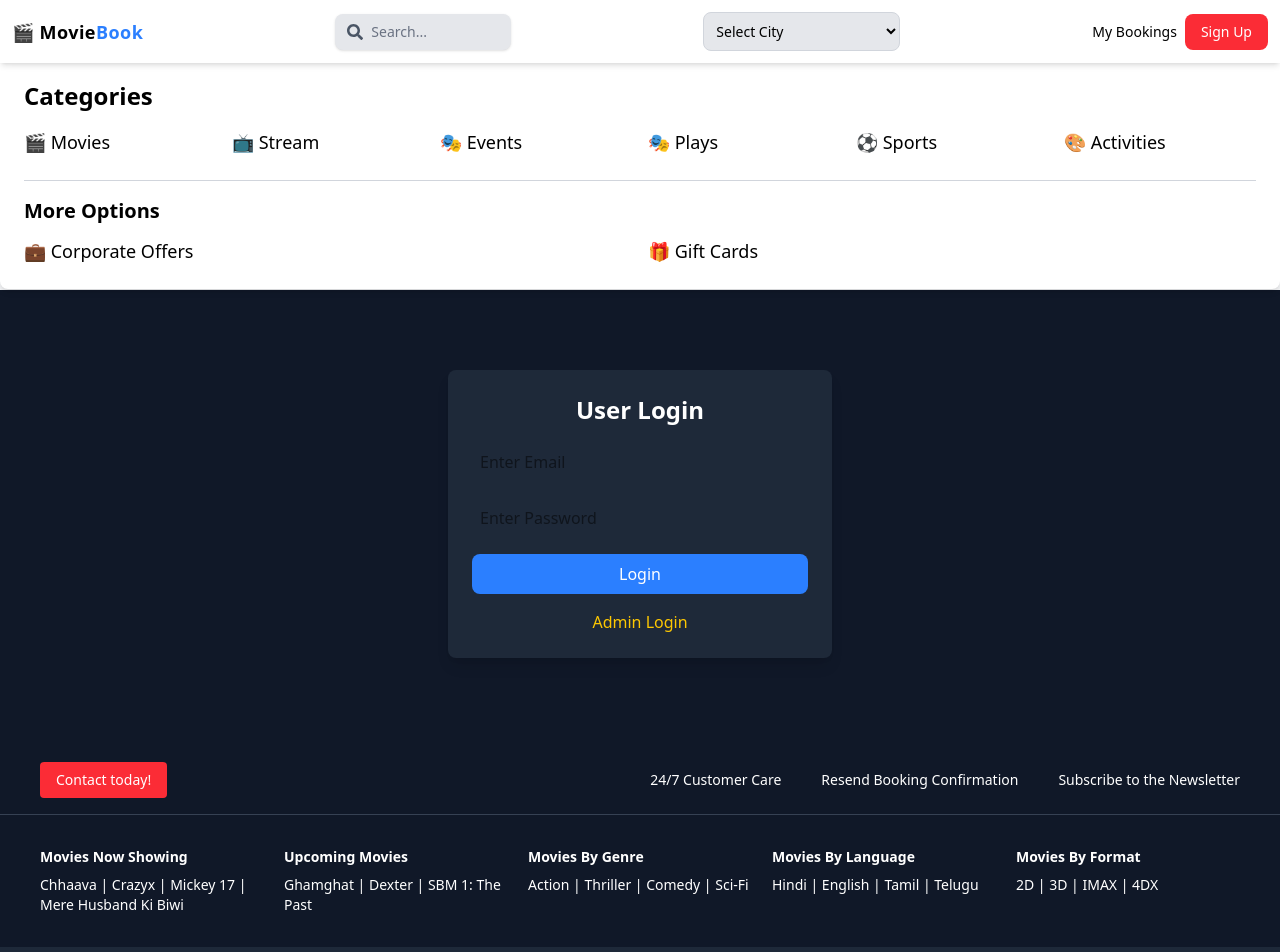
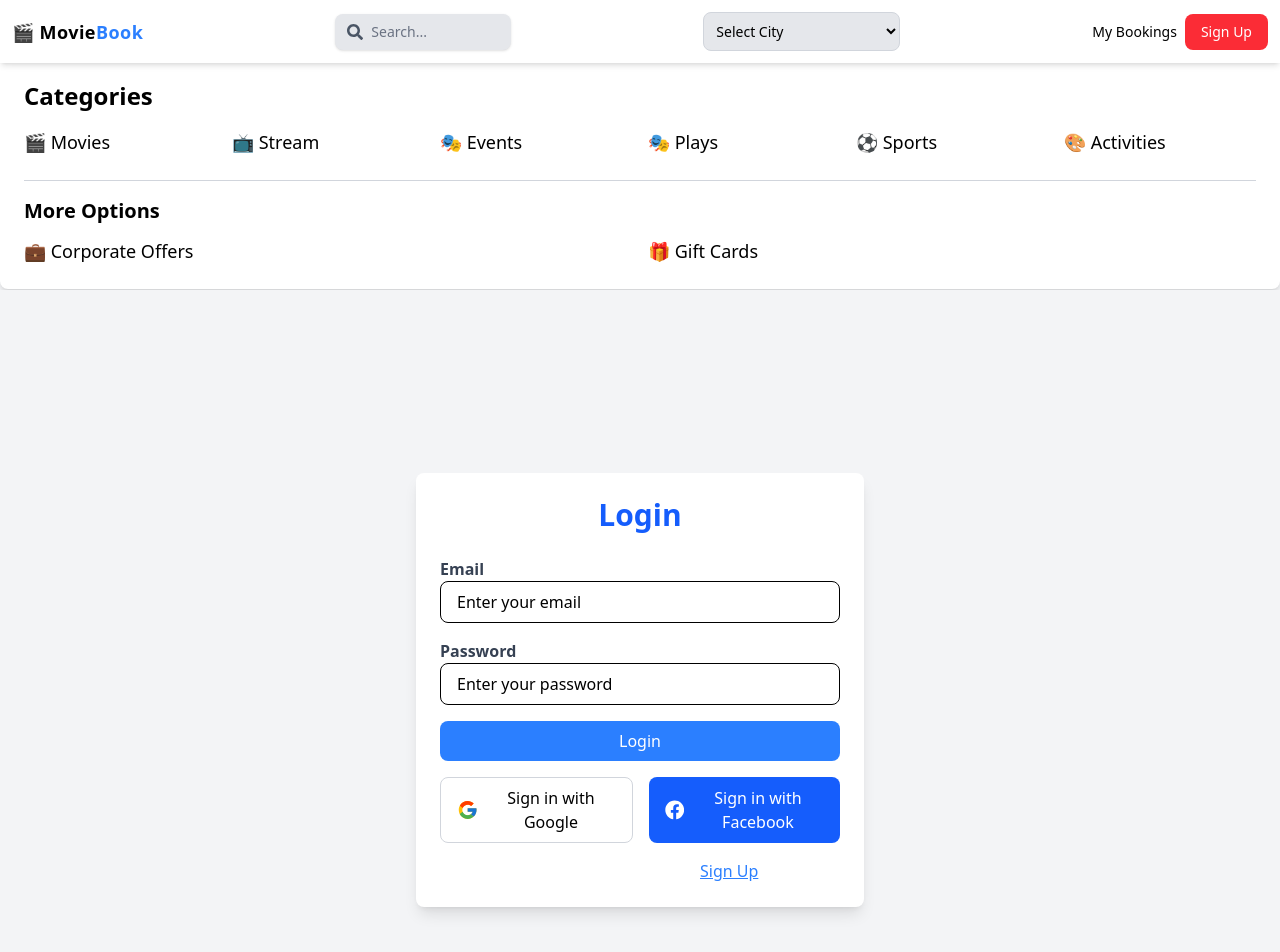
Before and after one commit to Pawan23Rathee/movie-showtime-app, a React (Vite) app: page /login in a window 1280 px wide. Shown: the top 952 px of the page. Built offline with nearby package versions, Linux system fonts and the light colour scheme.

Commit message:
Added Authantication in the login page Added Authantication in the register page

```diff
--- a/src/Pages/Login.jsx
+++ b/src/Pages/Login.jsx
@@ -1,42 +1,112 @@
 import React, { useState } from "react";
+import { FcGoogle } from "react-icons/fc";
+import { FaFacebook } from "react-icons/fa";
+import { auth, googleProvider, facebookProvider } from "../firebaseConfig";
+
+import { signInWithPopup, signOut } from "firebase/auth";
 
 const Login = () => {
-  const [isAdmin, setIsAdmin] = useState(false);
+  const [isLoggedIn, setIsLoggedIn] = useState(false);
+  const [isSignup, setIsSignup] = useState(false);
+  const [formData, setFormData] = useState({ email: "", password: "" });
+  const [user, setUser] = useState(null);
+
+  const handleLogin = () => {
+    if (formData.email && formData.password) {
+      setIsLoggedIn(true);
+    } else {
+      alert("Please enter email and password");
+    }
+  };
+
+  const handleGoogleLogin = async () => {
+    try {
+      const result = await signInWithPopup(auth, googleProvider);
+      setUser(result.user);
+      setIsLoggedIn(true);
+    } catch (error) {
+      console.error("Google Login Failed:", error);
+    }
+  };
+
+  const handleFacebookLogin = async () => {
+    try {
+      const result = await signInWithPopup(auth, facebookProvider);
+      setUser(result.user);
+      setIsLoggedIn(true);
+    } catch (error) {
+      console.error("Facebook Login Failed:", error);
+    }
+  };
+
+  const handleLogout = async () => {
+    await signOut(auth);
+    setUser(null);
+    setIsLoggedIn(false);
+  };
 
   return (
-    <div className="container mx-auto py-12 flex justify-center pt-20"> {/* Added pt-20 */}
-      <div className="bg-gray-800 p-6 rounded-lg shadow-lg w-96 text-white">
-        <h2 className="text-2xl font-bold text-center mb-4">
-          {isAdmin ? "Admin Login" : "User Login"}
-        </h2>
+    <div className="flex justify-center items-center min-h-screen bg-gray-100 p-4">
+      <div className="w-full max-w-md bg-white shadow-lg rounded-lg p-6">
+        {user ? (
+          <div className="text-center">
+            <img src={user.photoURL} alt="Profile" className="w-20 h-20 rounded-full mx-auto mb-4" />
+            <h2 className="text-xl font-bold text-gray-800">Welcome, {user.displayName}</h2>
+            <p className="text-gray-600">{user.email}</p>
+            <button onClick={handleLogout} className="mt-4 w-full bg-red-500 text-white px-4 py-2 rounded-lg hover:bg-red-600 transition">
+              Logout
+            </button>
+          </div>
+        ) : (
+          <>
+            <h2 className="text-3xl font-bold text-center text-blue-600 mb-6">{isSignup ? "Sign Up" : "Login"}</h2>
 
+            <div className="mb-4">
+              <label className="block text-gray-700 font-bold">Email</label>
               <input
-          type="text"
-          placeholder="Enter Email"
-          className="w-full p-2 rounded text-black mb-4"
+                type="email"
+                value={formData.email}
+                onChange={(e) => setFormData({ ...formData, email: e.target.value })}
+                className="w-full px-4 py-2 border border-black rounded-lg focus:outline-none focus:ring-2 focus:ring-blue-500 placeholder-black"
+                placeholder="Enter your email"
               />
+            </div>
+
+            <div className="mb-4">
+              <label className="block text-gray-700 font-bold">Password</label>
               <input
                 type="password"
-          placeholder="Enter Password"
-          className="w-full p-2 rounded text-black mb-4"
+                value={formData.password}
+                onChange={(e) => setFormData({ ...formData, password: e.target.value })}
+                className="w-full px-4 py-2 border border-black rounded-lg focus:outline-none focus:ring-2 focus:ring-blue-500 placeholder-black"
+                placeholder="Enter your password"
               />
+            </div>
 
-        <button className="w-full bg-blue-500 text-white py-2 rounded-lg hover:bg-blue-600">
-          {isAdmin ? "Login as Admin" : "Login"}
+            <button onClick={handleLogin} className="w-full bg-blue-500 text-white px-4 py-2 rounded-lg hover:bg-blue-700 transition">
+              {isSignup ? "Sign Up" : "Login"}
             </button>
 
-        {/* Toggle Between User & Admin Login */}
+            <div className="flex justify-center mt-4 space-x-4">
+              {/* Google Login Button */}
+              <button onClick={handleGoogleLogin} className="flex items-center justify-center w-full bg-white border border-gray-300 text-black rounded-lg px-4 py-2 hover:bg-gray-100 transition">
+                <FcGoogle className="text-2xl mr-2" /> Sign in with Google
+              </button>
+
+              {/* Facebook Login Button */}
+              <button onClick={handleFacebookLogin} className="flex items-center justify-center w-full bg-blue-600 text-white rounded-lg px-4 py-2 hover:bg-blue-800 transition">
+                <FaFacebook className="text-2xl mr-2" /> Sign in with Facebook
+              </button>
+            </div>
+
             <p className="text-center mt-4">
-          {isAdmin ? (
-            <button onClick={() => setIsAdmin(false)} className="text-yellow-400">
-              Switch to User Login
+              {isSignup ? "Already have an account?" : "Don't have an account?"}
+              <button onClick={() => setIsSignup(!isSignup)} className="text-blue-500 underline ml-1">
+                {isSignup ? "Login" : "Sign Up"}
               </button>
-          ) : (
-            <button onClick={() => setIsAdmin(true)} className="text-yellow-400">
-              Admin Login
-            </button>
+            </p>
+          </>
         )}
-        </p>
       </div>
     </div>
   );
--- a/src/firebase.jsx
+++ /dev/null
@@ -1,28 +0,0 @@
-import { initializeApp } from "firebase/app";
-import { getAuth } from "firebase/auth";
-
-const firebaseConfig = {
-  apiKey: "YOUR_API_KEY",
-  authDomain: "YOUR_PROJECT.firebaseapp.com",
-  projectId: "YOUR_PROJECT_ID",
-  storageBucket: "YOUR_PROJECT.appspot.com",
-  messagingSenderId: "YOUR_MESSAGING_SENDER_ID",
-  appId: "YOUR_APP_ID",
-};
-
-const app = initializeApp(firebaseConfig);
-export const auth = getAuth(app);
-const API_KEY = "5bb4088bc91c5bd82f2a8071739d0a21";
-const API_URL = "https://api.themoviedb.org/3/movie/upcoming";
-
-const fetchEvents = async () => {
-  try {
-    const response = await fetch(`${API_URL}?api_key=${API_KEY}&language=en-US`);
-    const data = await response.json();
-    console.log(data.results); // Ye upcoming movies/events return karega
-  } catch (error) {
-    console.error("Error fetching events:", error);
-  }
-};
-
-fetchEvents();
--- /dev/null
+++ b/src/firebaseConfig.jsx
@@ -0,0 +1,31 @@
+import { initializeApp } from "firebase/app";
+import { getAuth, GoogleAuthProvider, FacebookAuthProvider } from "firebase/auth";
+import { getAnalytics } from "firebase/analytics";
+
+// Firebase configuration
+const firebaseConfig = {
+  apiKey: "AIzaSyCxSxOlAvd1hzU51QIW_EAK_donEdXpL-0",
+  authDomain: "movie-book-558f8.firebaseapp.com",
+  projectId: "movie-book-558f8",
+  storageBucket: "movie-book-558f8.appspot.com",  // ✅ Fixed the storage bucket URL
+  messagingSenderId: "721513806853",
+  appId: "1:721513806853:web:1bf8b9e978c5d0dcd7306c",
+  measurementId: "G-64GJ8THYQR"
+};
+
+// Initialize Firebase
+const app = initializeApp(firebaseConfig);
+const auth = getAuth(app);
+const analytics = getAnalytics(app);
+
+// Initialize Google & Facebook Providers
+const googleProvider = new GoogleAuthProvider();
+const facebookProvider = new FacebookAuthProvider();
+
+// Set custom parameters for Google Login
+googleProvider.setCustomParameters({
+  prompt: "select_account"
+});
+
+// Export Firebase modules
+export { auth, googleProvider, facebookProvider, analytics };
```
Lines whose indentation alone changed are shown as unchanged.
